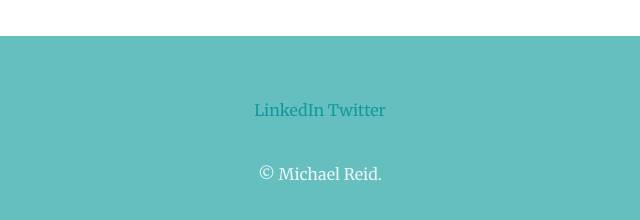
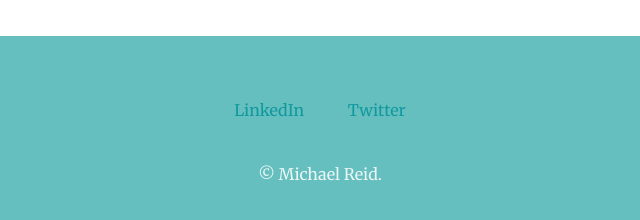
Before and after one commit to MichaelReid85/CSS-My-Site, a plain HTML site: page index.html in a window 1280 px wide. Shown: the part 2732-2952 px from the top of the page, 320-960 px from the left. Drawn offline with Linux system fonts and the light colour scheme.

Commit message:
update on hover for footer

```diff
--- a/css/styles.css
+++ b/css/styles.css
@@ -30,6 +30,16 @@ hr {
   border-color: grey;
   border-width: 5px;
   width: 5%
+}
+
+a{
+  color: #11999E;
+  margin: 10px 20px;
+  text-decoration: none;
+}
+
+a:hover {
+  color: EAF6F6;
 }
 
 .top-container {
```
